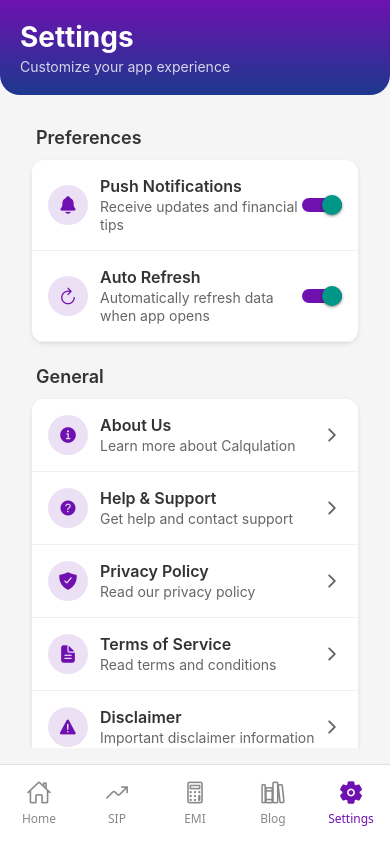
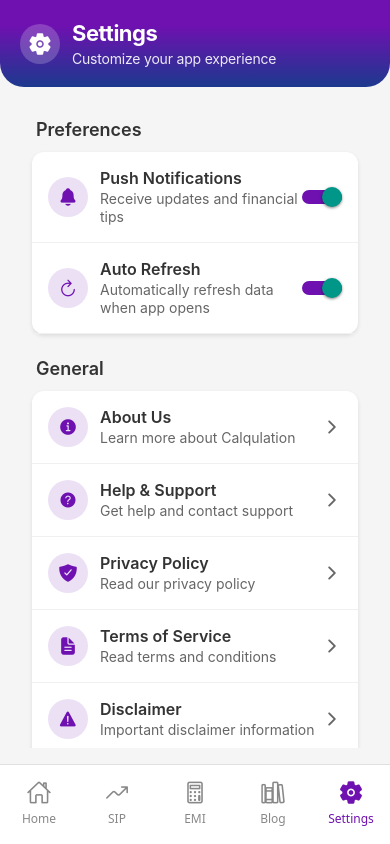
Before and after one commit to kevaldhol24/Calqulation-app, a React Native app: screen /Settings in a window 390 px wide. Built offline with nearby package versions, Linux system fonts and the light colour scheme.

Commit message:
feat: Implement ToolHeader component and integrate it into multiple screens

```diff
--- a/App.tsx
+++ b/App.tsx
@@ -62,7 +62,7 @@ export default function App() {
     <ThemeProvider>
       <SafeAreaProvider>
         <View style={styles.container} onLayout={onLayoutRootView}>
-          <StatusBar style="auto" />
+          <StatusBar style="light" />
           <AppNavigator />
         </View>
       </SafeAreaProvider>
--- /dev/null
+++ b/components/ToolHeader.tsx
@@ -0,0 +1,82 @@
+import React from 'react';
+import { View, Text, TouchableOpacity, StyleSheet, StatusBar } from 'react-native';
+import { LinearGradient } from 'expo-linear-gradient';
+import { Ionicons } from '@expo/vector-icons';
+import { useSafeAreaInsets } from 'react-native-safe-area-context';
+
+interface ToolHeaderProps {
+  title: string;
+  icon: string;
+  onRefresh?: () => void;
+}
+
+export const ToolHeader: React.FC<ToolHeaderProps> = ({ title, icon, onRefresh }) => {
+  const insets = useSafeAreaInsets();
+
+  return (
+    <>
+      <StatusBar barStyle="light-content" backgroundColor="#6e11b0" translucent />
+      <LinearGradient
+        colors={['#6e11b0', "#6e11b0", '#1c398e']}
+        locations={[0, 0.3, 1]}
+        start={{ x: 0, y: 0 }}
+        end={{ x: 0, y: 1 }}
+        style={[styles.headerGradient, { paddingTop: insets.top + 15 }]}
+      >
+        <View style={styles.headerContent}>
+          <View style={styles.headerLeft}>
+            <View style={styles.headerIconContainer}>
+              <Ionicons name={icon as any} size={24} color="#ffffff" />
+            </View>
+            <Text style={styles.headerTitle}>{title}</Text>
+          </View>
+          {onRefresh && (
+            <TouchableOpacity style={styles.refreshButton} onPress={onRefresh}>
+              <Ionicons name="refresh" size={20} color="#ffffff" />
+            </TouchableOpacity>
+          )}
+        </View>
+      </LinearGradient>
+    </>
+  );
+};
+
+const styles = StyleSheet.create({
+  headerGradient: {
+    paddingBottom: 15,
+    paddingHorizontal: 20,
+  },
+  headerContent: {
+    flexDirection: 'row',
+    alignItems: 'center',
+    justifyContent: 'space-between',
+  },
+  headerLeft: {
+    flexDirection: 'row',
+    alignItems: 'center',
+    flex: 1,
+  },
+  headerIconContainer: {
+    width: 40,
+    height: 40,
+    borderRadius: 20,
+    backgroundColor: 'rgba(255, 255, 255, 0.2)',
+    alignItems: 'center',
+    justifyContent: 'center',
+    marginRight: 12,
+  },
+  headerTitle: {
+    fontSize: 20,
+    fontWeight: 'bold',
+    color: '#ffffff',
+    letterSpacing: -0.3,
+  },
+  refreshButton: {
+    width: 36,
+    height: 36,
+    borderRadius: 18,
+    backgroundColor: 'rgba(255, 255, 255, 0.2)',
+    alignItems: 'center',
+    justifyContent: 'center',
+  },
+});
--- /dev/null
+++ b/components/index.ts
@@ -0,0 +1 @@
+export { ToolHeader } from './ToolHeader';
--- a/constants/webview.ts
+++ b/constants/webview.ts
@@ -14,14 +14,17 @@ export const WEBVIEW_HEADERS = {
   'X-App-Name': 'Calqulation'
 };
 
+export const WEBVIEW_BASE_URL = 'https://www.calqulation.com';
+// export const WEBVIEW_BASE_URL = 'http://localhost:3000'; // For local development, change to production URL before deployment
+
 /**
  * URLs for different sections of the website
  */
 export const WEBVIEW_URLS = {
-  SIP_CALCULATOR: 'https://www.calqulation.com/tool/sip-calculator',
-  EMI_CALCULATOR: 'https://www.calqulation.com/tool/emi-calculator',
-  BLOG: 'https://www.calqulation.com/blog',
-  HOME: 'https://www.calqulation.com'
+  SIP_CALCULATOR: `${WEBVIEW_BASE_URL}/tool/sip-calculator`,
+  EMI_CALCULATOR: `${WEBVIEW_BASE_URL}/tool/emi-calculator`,
+  BLOG: `${WEBVIEW_BASE_URL}/blog`,
+  HOME: `${WEBVIEW_BASE_URL}`
 };
 
 /**
--- /dev/null
+++ b/hooks/index.ts
@@ -0,0 +1 @@
+export { useWebViewBackNavigation } from './useWebViewBackNavigation';
--- a/screens/BlogScreen.tsx
+++ b/screens/BlogScreen.tsx
@@ -1,15 +1,18 @@
 import React, { useState, useRef } from 'react';
 import { StyleSheet, View, ActivityIndicator, Text } from 'react-native';
 import { WebView } from 'react-native-webview';
-import { SafeAreaView } from 'react-native-safe-area-context';
 import { useTheme } from '../context/ThemeContext';
 import { WEBVIEW_HEADERS, WEBVIEW_URLS, WEBVIEW_CONFIG } from '../constants/webview';
+import { ToolHeader } from '../components/ToolHeader';
+import { useWebViewBackNavigation } from '../hooks';
 
 export default function BlogScreen() {
   const theme = useTheme();
   const webViewRef = useRef<WebView>(null);
   const [isLoading, setIsLoading] = useState(true);
   const [error, setError] = useState('');
+
+  const { handleNavigationStateChange } = useWebViewBackNavigation(webViewRef);
 
   const handleWebViewLoad = () => {
     setIsLoading(false);
@@ -20,8 +23,19 @@ export default function BlogScreen() {
     setError('Failed to load blog. Please check your internet connection.');
   };
 
+  const handleRefresh = () => {
+    if (webViewRef.current) {
+      webViewRef.current.reload();
+    }
+  };
+
   return (
-    <SafeAreaView style={styles.container}>
+    <View style={styles.container}>
+      <ToolHeader
+        title="Financial Blog"
+        icon="library"
+        onRefresh={handleRefresh}
+      />
       {error ? (
         <View style={styles.errorContainer}>
           <Text style={styles.errorText}>{error}</Text>
@@ -39,6 +53,7 @@ export default function BlogScreen() {
             onLoad={handleWebViewLoad}
             onError={handleWebViewError}
             onHttpError={handleWebViewError}
+            onNavigationStateChange={handleNavigationStateChange}
             {...WEBVIEW_CONFIG}
             renderLoading={() => (
               <View style={styles.loadingContainer}>
@@ -56,14 +71,14 @@ export default function BlogScreen() {
           )}
         </>
       )}
-    </SafeAreaView>
+    </View>
   );
 }
 
 const styles = StyleSheet.create({
   container: {
     flex: 1,
-    backgroundColor: '#f5f5f5',
+    backgroundColor: '#fafbff',
   },
   webview: {
     flex: 1,
--- a/screens/EMICalculatorScreen.tsx
+++ b/screens/EMICalculatorScreen.tsx
@@ -1,15 +1,18 @@
 import React, { useState, useRef } from 'react';
 import { StyleSheet, View, ActivityIndicator, Text } from 'react-native';
 import { WebView } from 'react-native-webview';
-import { SafeAreaView } from 'react-native-safe-area-context';
 import { useTheme } from '../context/ThemeContext';
 import { WEBVIEW_HEADERS, WEBVIEW_URLS, WEBVIEW_CONFIG } from '../constants/webview';
+import { ToolHeader } from '../components/ToolHeader';
+import { useWebViewBackNavigation } from '../hooks';
 
 export default function EMICalculatorScreen() {
   const theme = useTheme();
   const webViewRef = useRef<WebView>(null);
   const [isLoading, setIsLoading] = useState(true);
   const [error, setError] = useState('');
+
+  const { handleNavigationStateChange } = useWebViewBackNavigation(webViewRef);
 
   const handleWebViewLoad = () => {
     setIsLoading(false);
@@ -20,8 +23,19 @@ export default function EMICalculatorScreen() {
     setError('Failed to load EMI Calculator. Please check your internet connection.');
   };
 
+  const handleRefresh = () => {
+    if (webViewRef.current) {
+      webViewRef.current.reload();
+    }
+  };
+
   return (
-    <SafeAreaView style={styles.container}>
+    <View style={styles.container}>
+      <ToolHeader
+        title="EMI Calculator"
+        icon="calculator"
+        onRefresh={handleRefresh}
+      />
       {error ? (
         <View style={styles.errorContainer}>
           <Text style={styles.errorText}>{error}</Text>
@@ -39,6 +53,7 @@ export default function EMICalculatorScreen() {
             onLoad={handleWebViewLoad}
             onError={handleWebViewError}
             onHttpError={handleWebViewError}
+            onNavigationStateChange={handleNavigationStateChange}
             {...WEBVIEW_CONFIG}
             renderLoading={() => (
               <View style={styles.loadingContainer}>
@@ -56,14 +71,14 @@ export default function EMICalculatorScreen() {
           )}
         </>
       )}
-    </SafeAreaView>
+    </View>
   );
 }
 
 const styles = StyleSheet.create({
   container: {
     flex: 1,
-    backgroundColor: '#f5f5f5',
+    backgroundColor: '#fafbff',
   },
   webview: {
     flex: 1,
--- a/screens/HomeScreen.tsx
+++ b/screens/HomeScreen.tsx
@@ -11,7 +11,7 @@ import {
   Animated,
   ImageBackground
 } from 'react-native';
-import { SafeAreaView } from 'react-native-safe-area-context';
+import { SafeAreaView, useSafeAreaInsets } from 'react-native-safe-area-context';
 import { Ionicons } from '@expo/vector-icons';
 import { LinearGradient } from 'expo-linear-gradient';
 import { useTheme } from '../context/ThemeContext';
@@ -33,6 +33,7 @@ interface HomeScreenProps {
 
 export default function HomeScreen({ navigation }: HomeScreenProps) {
   const theme = useTheme();
+  const insets = useSafeAreaInsets();
   const [refreshing, setRefreshing] = useState(false);
 
   const onRefresh = useCallback(() => {
@@ -162,12 +163,14 @@ export default function HomeScreen({ navigation }: HomeScreenProps) {
   };
 
   return (
-    <SafeAreaView style={styles.container}>
+    <View style={styles.container}>
+      <StatusBar barStyle="light-content" backgroundColor="#6e11b0" translucent />
       <LinearGradient
-        colors={[theme.colors.primary, theme.colors.secondary]}
+        colors={[theme.colors.primary,theme.colors.primary, theme.colors.secondary]}
+        locations={[0, 0.3, 1]}
         start={{ x: 0, y: 0 }}
-        end={{ x: 1, y: 1 }}
-        style={styles.header}
+        end={{ x: 0, y: 1 }}
+        style={[styles.header, { paddingTop: insets.top + 20 }]}
       >
         <View style={styles.headerContent}>
           <View>
@@ -280,7 +283,7 @@ export default function HomeScreen({ navigation }: HomeScreenProps) {
           </View>
         </View>
       </ScrollView>
-    </SafeAreaView>
+    </View>
   );
 }
 
@@ -293,7 +296,7 @@ const styles = StyleSheet.create({
   },
   header: {
     paddingHorizontal: 20,
-    paddingVertical: 24,
+    paddingBottom: 24,
     borderBottomLeftRadius: 24,
     borderBottomRightRadius: 24,
   },
--- a/screens/SIPCalculatorScreen.tsx
+++ b/screens/SIPCalculatorScreen.tsx
@@ -1,15 +1,18 @@
 import React, { useState, useRef } from 'react';
 import { StyleSheet, View, ActivityIndicator, Text } from 'react-native';
 import { WebView } from 'react-native-webview';
-import { SafeAreaView } from 'react-native-safe-area-context';
 import { useTheme } from '../context/ThemeContext';
 import { WEBVIEW_HEADERS, WEBVIEW_URLS, WEBVIEW_CONFIG } from '../constants/webview';
+import { ToolHeader } from '../components/ToolHeader';
+import { useWebViewBackNavigation } from '../hooks';
 
 export default function SIPCalculatorScreen() {
   const theme = useTheme();
   const webViewRef = useRef<WebView>(null);
   const [isLoading, setIsLoading] = useState(true);
   const [error, setError] = useState('');
+
+  const { handleNavigationStateChange } = useWebViewBackNavigation(webViewRef);
 
   const handleWebViewLoad = () => {
     setIsLoading(false);
@@ -20,8 +23,19 @@ export default function SIPCalculatorScreen() {
     setError('Failed to load SIP Calculator. Please check your internet connection.');
   };
 
+  const handleRefresh = () => {
+    if (webViewRef.current) {
+      webViewRef.current.reload();
+    }
+  };
+
   return (
-    <SafeAreaView style={styles.container}>
+    <View style={styles.container}>
+      <ToolHeader
+        title="SIP Calculator"
+        icon="trending-up"
+        onRefresh={handleRefresh}
+      />
       {error ? (
         <View style={styles.errorContainer}>
           <Text style={styles.errorText}>{error}</Text>
@@ -39,6 +53,7 @@ export default function SIPCalculatorScreen() {
             onLoad={handleWebViewLoad}
             onError={handleWebViewError}
             onHttpError={handleWebViewError}
+            onNavigationStateChange={handleNavigationStateChange}
             {...WEBVIEW_CONFIG}
             renderLoading={() => (
               <View style={styles.loadingContainer}>
@@ -56,14 +71,14 @@ export default function SIPCalculatorScreen() {
           )}
         </>
       )}
-    </SafeAreaView>
+    </View>
   );
 }
 
 const styles = StyleSheet.create({
   container: {
     flex: 1,
-    backgroundColor: '#f5f5f5',
+    backgroundColor: '#fafbff',
   },
   webview: {
     flex: 1,
--- a/screens/SettingsScreen.tsx
+++ b/screens/SettingsScreen.tsx
@@ -1,12 +1,26 @@
-import React, { useState, useCallback } from 'react';
-import { StyleSheet, View, Text, ScrollView, TouchableOpacity, Switch, Linking, RefreshControl } from 'react-native';
-import { SafeAreaView } from 'react-native-safe-area-context';
-import { Ionicons } from '@expo/vector-icons';
-import { LinearGradient } from 'expo-linear-gradient';
-import { useTheme } from '../context/ThemeContext';
+import React, { useState, useCallback } from "react";
+import {
+  StyleSheet,
+  View,
+  Text,
+  ScrollView,
+  TouchableOpacity,
+  Switch,
+  Linking,
+  RefreshControl,
+  StatusBar,
+} from "react-native";
+import {
+  SafeAreaView,
+  useSafeAreaInsets,
+} from "react-native-safe-area-context";
+import { Ionicons } from "@expo/vector-icons";
+import { LinearGradient } from "expo-linear-gradient";
+import { useTheme } from "../context/ThemeContext";
 
 export default function SettingsScreen() {
   const theme = useTheme();
+  const insets = useSafeAreaInsets();
   const [refreshing, setRefreshing] = useState(false);
   const [notifications, setNotifications] = React.useState(true);
   const [darkMode, setDarkMode] = React.useState(false);
@@ -29,26 +43,26 @@ export default function SettingsScreen() {
         console.log("Don't know how to open URI: " + url);
       }
     } catch (error) {
-      console.error('An error occurred', error);
+      console.error("An error occurred", error);
     }
   };
 
   const settingsOptions = [
     {
-      id: 'notifications',
-      title: 'Push Notifications',
-      description: 'Receive updates and financial tips',
-      icon: 'notifications',
-      type: 'switch',
+      id: "notifications",
+      title: "Push Notifications",
+      description: "Receive updates and financial tips",
+      icon: "notifications",
+      type: "switch",
       value: notifications,
       onValueChange: setNotifications,
     },
     {
-      id: 'autoRefresh',
-      title: 'Auto Refresh',
-      description: 'Automatically refresh data when app opens',
-      icon: 'refresh',
-      type: 'switch',
+      id: "autoRefresh",
+      title: "Auto Refresh",
+      description: "Automatically refresh data when app opens",
+      icon: "refresh",
+      type: "switch",
       value: autoRefresh,
       onValueChange: setAutoRefresh,
     },
@@ -56,46 +70,46 @@ export default function SettingsScreen() {
 
   const actionOptions = [
     {
-      id: 'about',
-      title: 'About Us',
-      description: 'Learn more about Calqulation',
-      icon: 'information-circle',
-      onPress: () => openURL('https://www.calqulation.com/about-us'),
+      id: "about",
+      title: "About Us",
+      description: "Learn more about Calqulation",
+      icon: "information-circle",
+      onPress: () => openURL("https://www.calqulation.com/about-us"),
     },
     {
-      id: 'help',
-      title: 'Help & Support',
-      description: 'Get help and contact support',
-      icon: 'help-circle',
-      onPress: () => openURL('https://www.calqulation.com/contact'),
+      id: "help",
+      title: "Help & Support",
+      description: "Get help and contact support",
+      icon: "help-circle",
+      onPress: () => openURL("https://www.calqulation.com/contact"),
     },
     {
-      id: 'privacy',
-      title: 'Privacy Policy',
-      description: 'Read our privacy policy',
-      icon: 'shield-checkmark',
-      onPress: () => openURL('https://www.calqulation.com/privacy-policy'),
+      id: "privacy",
+      title: "Privacy Policy",
+      description: "Read our privacy policy",
+      icon: "shield-checkmark",
+      onPress: () => openURL("https://www.calqulation.com/privacy-policy"),
     },
     {
-      id: 'terms',
-      title: 'Terms of Service',
-      description: 'Read terms and conditions',
-      icon: 'document-text',
-      onPress: () => openURL('https://www.calqulation.com/terms-of-service'),
+      id: "terms",
+      title: "Terms of Service",
+      description: "Read terms and conditions",
+      icon: "document-text",
+      onPress: () => openURL("https://www.calqulation.com/terms-of-service"),
     },
     {
-      id: 'disclaimer',
-      title: 'Disclaimer',
-      description: 'Important disclaimer information',
-      icon: 'warning',
-      onPress: () => openURL('https://www.calqulation.com/disclaimer'),
+      id: "disclaimer",
+      title: "Disclaimer",
+      description: "Important disclaimer information",
+      icon: "warning",
+      onPress: () => openURL("https://www.calqulation.com/disclaimer"),
     },
     {
-      id: 'feedback',
-      title: 'Send Feedback',
-      description: 'Help us improve the app',
-      icon: 'chatbubble',
-      onPress: () => openURL('https://www.calqulation.com/contact'),
+      id: "feedback",
+      title: "Send Feedback",
+      description: "Help us improve the app",
+      icon: "chatbubble",
+      onPress: () => openURL("https://www.calqulation.com/contact"),
     },
   ];
 
@@ -110,12 +124,12 @@ export default function SettingsScreen() {
           <Text style={styles.settingDescription}>{item.description}</Text>
         </View>
       </View>
-      {item.type === 'switch' ? (
+      {item.type === "switch" ? (
         <Switch
           value={item.value}
           onValueChange={item.onValueChange}
-          trackColor={{ false: '#767577', true: theme.colors.primary }}
-          thumbColor={item.value ? '#ffffff' : '#f4f3f4'}
+          trackColor={{ false: "#767577", true: theme.colors.primary }}
+          thumbColor={item.value ? "#ffffff" : "#f4f3f4"}
         />
       ) : null}
     </View>
@@ -142,13 +156,36 @@ export default function SettingsScreen() {
   );
 
   return (
-    <SafeAreaView style={styles.container}>
+    <View style={styles.container}>
+      <StatusBar
+        barStyle="light-content"
+        backgroundColor="#6e11b0"
+        translucent
+      />
       <LinearGradient
-        colors={[theme.colors.primary, theme.colors.secondary]}
-        style={styles.header}
+        colors={[
+          theme.colors.primary,
+          theme.colors.primary,
+          theme.colors.secondary,
+        ]}
+        locations={[0, 0.3, 1]}
+        start={{ x: 0, y: 0 }}
+        end={{ x: 0, y: 1 }}
+        style={[styles.header, { paddingTop: insets.top + 20 }]}
       >
-        <Text style={styles.headerTitle}>Settings</Text>
-        <Text style={styles.headerSubtitle}>Customize your app experience</Text>
+        <View style={styles.headerContent}>
+          <View style={styles.headerLeft}>
+            <View style={styles.headerIconContainer}>
+              <Ionicons name="settings" size={24} color="#ffffff" />
+            </View>
+            <View>
+              <Text style={styles.headerTitle}>Settings</Text>
+              <Text style={styles.headerSubtitle}>
+                Customize your app experience
+              </Text>
+            </View>
+          </View>
+        </View>
       </LinearGradient>
 
       <ScrollView
@@ -185,31 +222,52 @@ export default function SettingsScreen() {
           </Text>
         </View>
       </ScrollView>
-    </SafeAreaView>
+    </View>
   );
 }
 
 const styles = StyleSheet.create({
   container: {
     flex: 1,
-    backgroundColor: '#f5f5f5',
+    backgroundColor: "#f5f5f5",
   },
   header: {
     paddingHorizontal: 20,
-    paddingVertical: 20,
-    borderBottomLeftRadius: 20,
-    borderBottomRightRadius: 20,
+    paddingBottom: 20,
+    borderBottomLeftRadius: 24,
+    borderBottomRightRadius: 24,
+  },
+  headerContent: {
+    flexDirection: "row",
+    alignItems: "center",
+    justifyContent: "space-between",
+  },
+  headerLeft: {
+    flexDirection: "row",
+    alignItems: "center",
+    flex: 1,
+  },
+  headerIconContainer: {
+    width: 40,
+    height: 40,
+    borderRadius: 20,
+    backgroundColor: "rgba(255, 255, 255, 0.2)",
+    alignItems: "center",
+    justifyContent: "center",
+    marginRight: 12,
   },
   headerTitle: {
-    fontSize: 28,
-    fontWeight: 'bold',
-    color: '#ffffff',
+    fontSize: 22,
+    fontWeight: "bold",
+    color: "#ffffff",
     marginBottom: 4,
+    letterSpacing: -0.5,
   },
   headerSubtitle: {
     fontSize: 14,
-    color: '#ffffff',
-    opacity: 0.8,
+    color: "#ffffff",
+    opacity: 0.9,
+    letterSpacing: -0.2,
   },
   content: {
     flex: 1,
@@ -220,48 +278,48 @@ const styles = StyleSheet.create({
   },
   sectionTitle: {
     fontSize: 18,
-    fontWeight: '600',
-    color: '#333',
+    fontWeight: "600",
+    color: "#333",
     marginBottom: 12,
     marginLeft: 4,
   },
   sectionContent: {
-    backgroundColor: '#ffffff',
+    backgroundColor: "#ffffff",
     borderRadius: 12,
-    shadowColor: '#000',
+    shadowColor: "#000",
     shadowOffset: { width: 0, height: 2 },
     shadowOpacity: 0.1,
     shadowRadius: 4,
     elevation: 3,
   },
   settingItem: {
-    flexDirection: 'row',
-    alignItems: 'center',
-    justifyContent: 'space-between',
+    flexDirection: "row",
+    alignItems: "center",
+    justifyContent: "space-between",
     padding: 16,
     borderBottomWidth: 1,
-    borderBottomColor: '#f0f0f0',
+    borderBottomColor: "#f0f0f0",
   },
   actionItem: {
-    flexDirection: 'row',
-    alignItems: 'center',
-    justifyContent: 'space-between',
+    flexDirection: "row",
+    alignItems: "center",
+    justifyContent: "space-between",
     padding: 16,
     borderBottomWidth: 1,
-    borderBottomColor: '#f0f0f0',
+    borderBottomColor: "#f0f0f0",
   },
   settingLeft: {
-    flexDirection: 'row',
-    alignItems: 'center',
+    flexDirection: "row",
+    alignItems: "center",
     flex: 1,
   },
   iconContainer: {
     width: 40,
     height: 40,
     borderRadius: 20,
-    backgroundColor: '#6e11b020',
-    alignItems: 'center',
-    justifyContent: 'center',
+    backgroundColor: "#6e11b020",
+    alignItems: "center",
+    justifyContent: "center",
     marginRight: 12,
   },
   settingInfo: {
@@ -269,35 +327,35 @@ const styles = StyleSheet.create({
   },
   settingTitle: {
     fontSize: 16,
-    fontWeight: '600',
-    color: '#333',
+    fontWeight: "600",
+    color: "#333",
     marginBottom: 2,
   },
   settingDescription: {
     fontSize: 14,
-    color: '#666',
+    color: "#666",
     lineHeight: 18,
   },
   appInfo: {
-    alignItems: 'center',
+    alignItems: "center",
     padding: 24,
     marginTop: 20,
   },
   appName: {
     fontSize: 24,
-    fontWeight: 'bold',
-    color: '#6e11b0',
+    fontWeight: "bold",
+    color: "#6e11b0",
     marginBottom: 4,
   },
   appVersion: {
     fontSize: 14,
-    color: '#666',
+    color: "#666",
     marginBottom: 8,
   },
   appDescription: {
     fontSize: 14,
-    color: '#888',
-    textAlign: 'center',
+    color: "#888",
+    textAlign: "center",
     lineHeight: 20,
     maxWidth: 280,
   },
```
Also changed, not shown: hooks/useWebViewBackNavigation.ts (added, +33 -0 lines).
